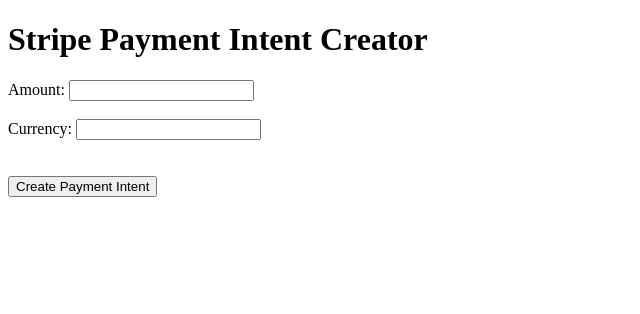
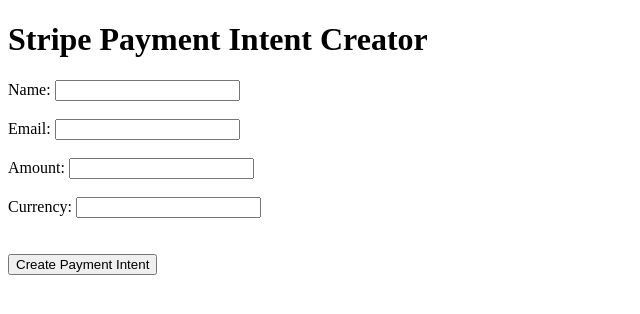
Before and after one commit to aaafffrrr/tokenator, a Flask app: page / in a window 1280 px wide. Shown: the top 314 px of the page, without its empty margins (0-640 px from the left). Run offline with Flask 2, Linux system fonts and the light colour scheme; some libraries are stand-ins or nearby versions.

Commit message:
Update index.html

```diff
--- a/templates/index.html
+++ b/templates/index.html
@@ -9,6 +9,10 @@
 <body>
     <h1>Stripe Payment Intent Creator</h1>
     <form id="payment-form">
+        <label for="name">Name:</label>
+        <input type="text" id="name" name="name" required><br><br>
+        <label for="email">Email:</label>
+        <input type="email" id="email" name="email" required><br><br>
         <label for="amount">Amount:</label>
         <input type="number" id="amount" name="amount" required><br><br>
         <label for="currency">Currency:</label>
@@ -25,12 +29,18 @@
         cardElement.mount('#card-element');
 
         async function createPaymentIntent() {
+            const name = document.getElementById('name').value;
+            const email = document.getElementById('email').value;
             const amount = document.getElementById('amount').value;
             const currency = document.getElementById('currency').value;
 
             const {error, paymentMethod} = await stripe.createPaymentMethod({
                 type: 'card',
                 card: cardElement,
+                billing_details: {
+                    name: name,
+                    email: email
+                }
             });
 
             if (error) {
@@ -44,6 +54,8 @@
                     'Content-Type': 'application/json'
                 },
                 body: JSON.stringify({
+                    name: name,
+                    email: email,
                     amount: amount,
                     currency: currency,
                     payment_method_id: paymentMethod.id
```
